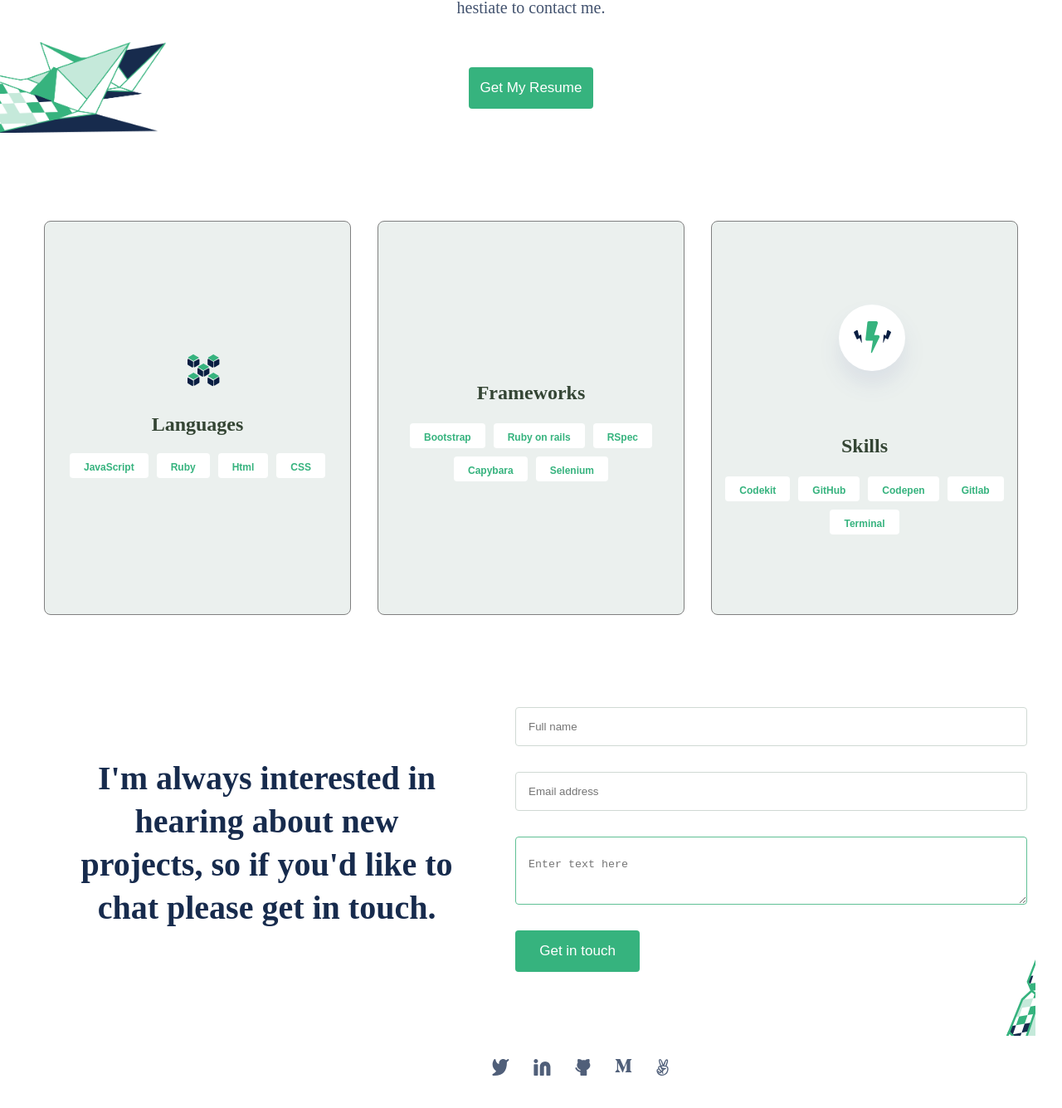
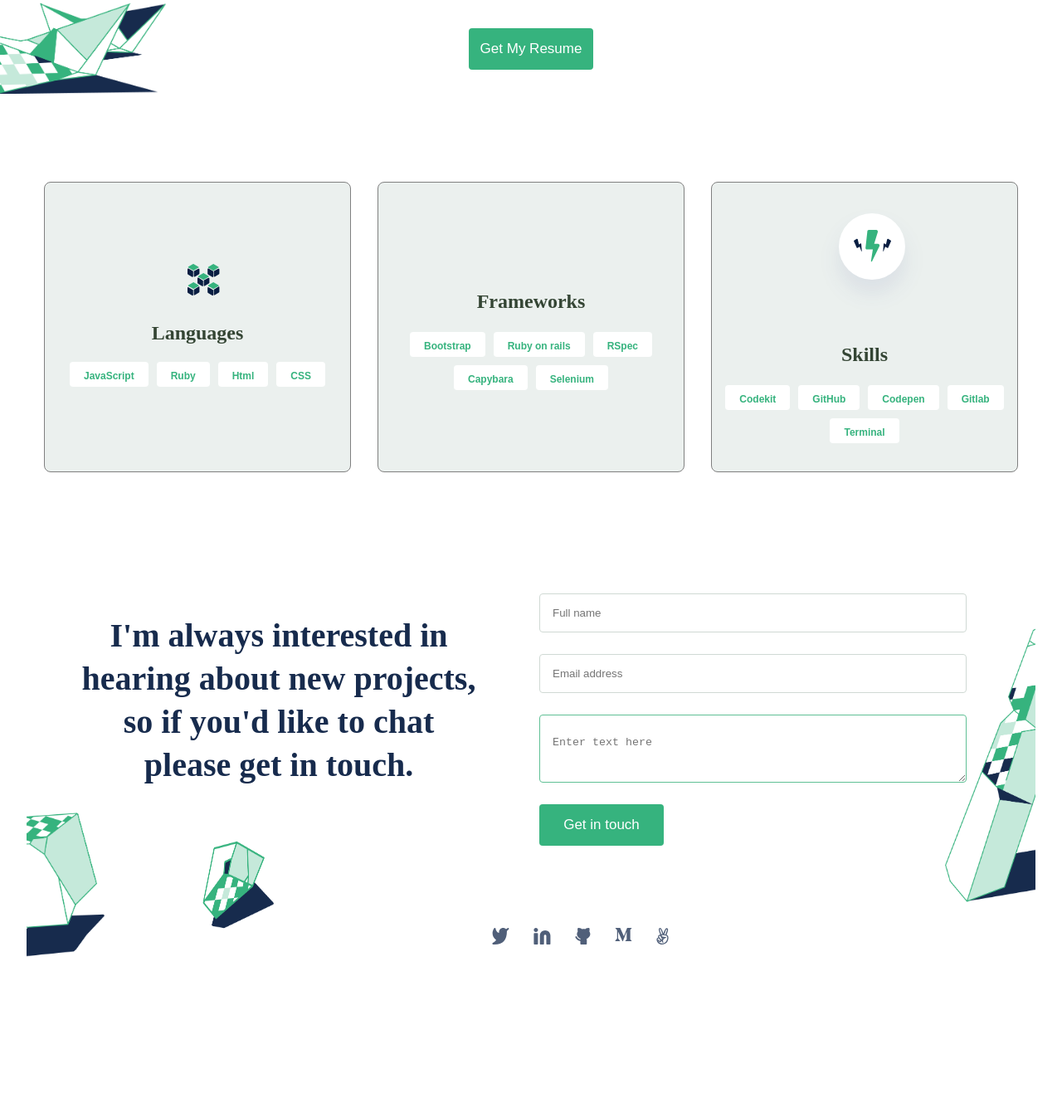
Before and after one commit to JansueT/Portfolio, a website: page index.html in a window 1280 px wide. Shown: the part 2331-3666 px from the top of the page at 83% size. Drawn offline with Linux system fonts and the light colour scheme.

Commit message:
fix reguest changes

```diff
--- a/index.html
+++ b/index.html
@@ -91,7 +91,7 @@
         <div>
             <div>
                 <h3 class="batu">
-                    My Recent <br> Works
+                    My Recent Works
                 </h3>
                 <hr>
             </div>
@@ -328,7 +328,7 @@
 
 
     <section class="cards_container">
-        <div class="card">
+        <div class="about_card">
             <img class="logo-img" src="./images/Group-2.svg" alt="">
             <h2>
                 Languages
@@ -341,7 +341,7 @@
             </ul>
         </div>
 
-        <div class="card">
+        <div class="about_card">
             <img class="logo-img" src="./images/Group.svg" alt="">
             <h2>
                 Frameworks
@@ -355,7 +355,7 @@
             </ul>
         </div>
 
-        <div class="card">
+        <div class="about_card">
             <img class="logo-img1" src="./images/icon-skills.svg" alt="">
             <h2>
                 Skills
@@ -386,7 +386,9 @@
                 </div>
             </form>
         </div>
-        <div class="img2"></div>
+        <img class="img2" src="./images/Frame@2x.png" alt="x" />
+        <img class="img5" src="./images/Frame@2x1.png" alt="x"/>
+        <img class="img6" src="./images/illustration-2-contact-form-desktop@2x.png" alt="x" />
     </section>
     </div>
 
--- a/style.css
+++ b/style.css
@@ -178,6 +178,20 @@ h1 {
   text-align: center;
 }
 
+.about_card {
+  background-color: #ebf0ee;
+  flex-direction: column;
+  justify-items: center;
+  justify-content: space-around;
+  align-content: center;
+  border-radius: 8px;
+  display: grid;
+  border: 1px solid gray;
+  width: 370px;
+  height: 350px;
+  margin: 16px;
+}
+
 .card {
   background-color: #ebf0ee;
   flex-direction: column;
@@ -292,15 +306,29 @@ textarea:hover {
 }
 
 .img2 {
-  background-image: url(images/illustration-contact-form.svg);
-  background-repeat: no-repeat;
-  background-color: transparent;
-  background-size: cover;
-  width: 92.14px;
-  height: 131.71px;
+  width: 150px;
+  height: 350px;
   position: absolute;
   right: 0;
-  bottom: -46px;
+  top: 60px;
+  z-index: -1;
+}
+
+.img5 {
+  width: 150px;
+  height: 250px;
+  position: absolute;
+  top: 250px;
+  z-index: -1;
+}
+
+.img6 {
+  width: 100px;
+  height: 150px;
+  position: absolute;
+  top: 300px;
+  z-index: -1;
+  left: 200px;
 }
 
 .enginn {
@@ -312,7 +340,8 @@ textarea:hover {
 }
 
 .form_container {
-  width: 55%;
+  width: 44%;
+  margin: 35px 0 0 0;
 }
 
 .aboutme_container {
@@ -375,6 +404,8 @@ textarea:hover {
   flex-direction: column;
   border-radius: 10px;
   place-items: center;
+  background: #fff;
+  padding: 0 5px;
 }
 
 .engin {
```
